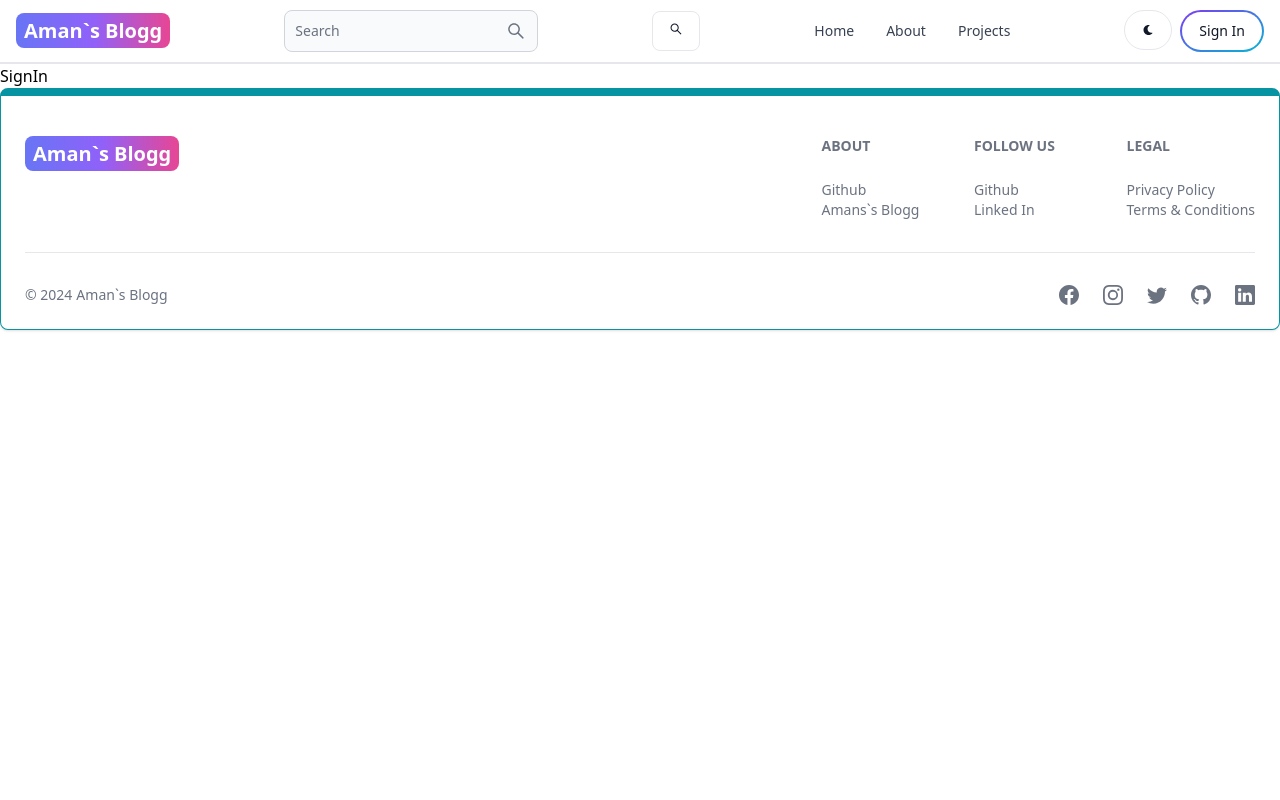
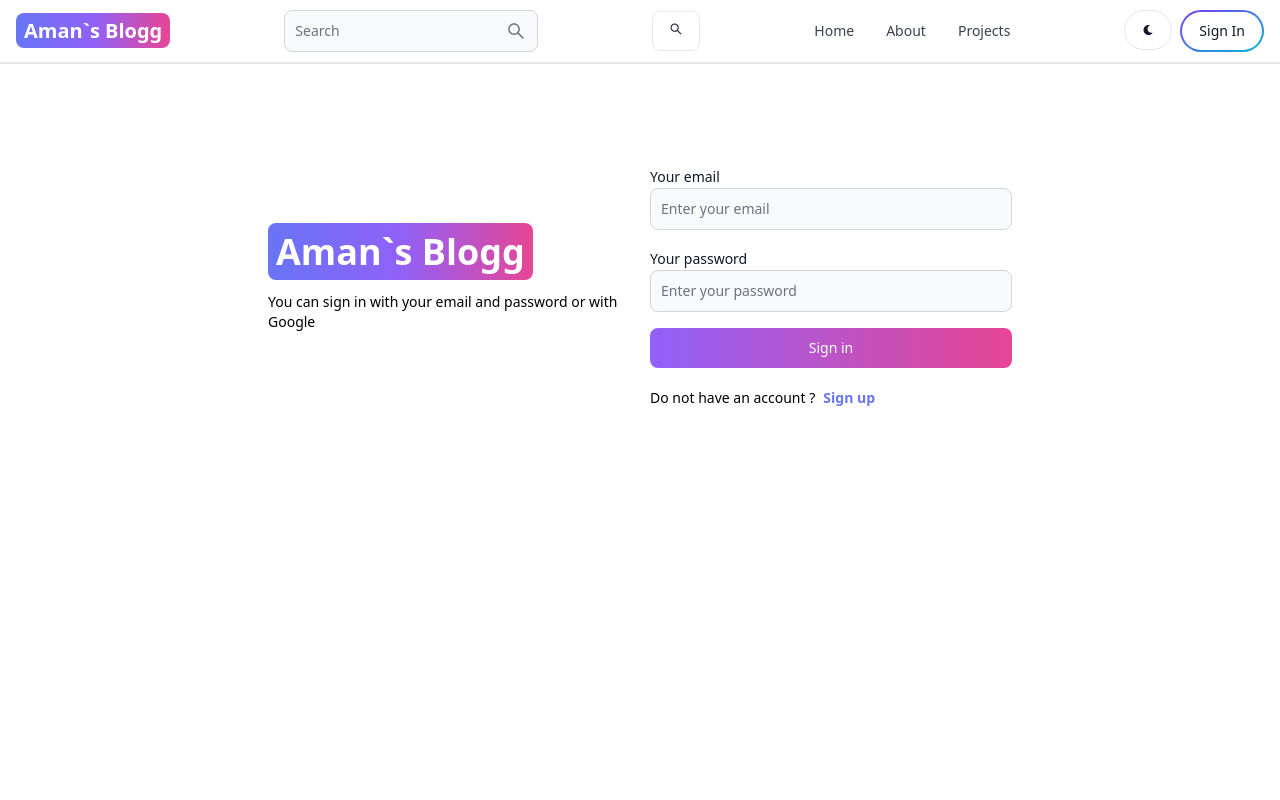
Before and after one commit to Aman06-tech/Blogg, a React (Vite) app in the folder client/: page /sign-in in a window 1280 px wide. Shown: the top 800 px of the page. Built offline with nearby package versions, Linux system fonts and the light colour scheme.

Commit message:
complete signin page and functionality

```diff
--- a/client/src/pages/SignIn.jsx
+++ b/client/src/pages/SignIn.jsx
@@ -1,7 +1,103 @@
 
+import { Alert, Button, Label, Spinner, TextInput } from "flowbite-react";
+import { useState } from "react";
+import { Link, useNavigate } from "react-router-dom";
 
 export default function SignIn() {
+  const [formData, setFormData]=useState({});
+  const [errorMessage, setErrorMessage] = useState(null);
+  const [loading, setLoading] = useState(false);
+  const navigate = useNavigate();
+  const handleChange = (e) =>{
+    setFormData({...formData, [e.target.id]: e.target.value.trim()});
+  };
+  const handleSubmit = async (e) =>{
+    e.preventDefault();
+    if ( !formData.email || !formData.password){
+      return setErrorMessage("Please fill all the fields");
+    }
+    try {
+      setLoading(true);
+      setErrorMessage(null);
+      const res = await fetch('/api/auth/signin',{
+        method: 'POST',
+        headers: {'Content-Type': 'application/json'},
+        body: JSON.stringify(formData),
+      });
+      const data = await res.json();
+      if (data.success === false){
+        return setErrorMessage(data.message);
+      }
+      setLoading(false);
+      if(res.ok){
+        navigate('/');
+      }
+    } catch (error) {
+      setErrorMessage(error.message);
+      setLoading(false);
+    }
+  };
   return (
-    <div>SignIn</div>
-  )
+    <div className="min-h-screen mt-20">
+      <div className="flex p-3 max-w-3xl mx-auto flex-col md:flex-row md:items-center gap-5">
+        {/*left*/}
+        <div className="flex-1">
+          <Link to="/" className="   font-bold dark:text-white text-4xl">
+            <span className="px-2 py-1 bg-gradient-to-r from-indigo-500 via-purple-500 to-pink-500 rounded-lg text-white">
+              Aman`s Blogg
+            </span>
+          </Link>
+          <p className="text-sm mt-5">
+            You can sign in with your email and password or with Google
+          </p>
+        </div>
+        {/*right*/}
+        <div className="flex-1 mt-2">
+          <form className="flex flex-col gap-4" onSubmit={handleSubmit}>
+            <div>
+              <Label value="Your email" />
+              <TextInput
+                type="email"
+                placeholder="Enter your email"
+                id="email"
+                onChange={handleChange}
+              />
+            </div>
+            <div>
+              <Label value="Your password" />
+              <TextInput
+                type="password"
+                placeholder="Enter your password"
+                id="password"
+                onChange={handleChange}
+              />
+            </div>
+            <Button gradientDuoTone="purpleToPink" type="submit" disabled={loading}>
+              {
+                loading ? (
+                  <>
+                  <Spinner size='sm' />
+                  <span className='pl-3'>Loading...</span>
+                  </>
+                ) : "Sign in"
+              }
+            </Button>
+          </form>
+          <div className="flex gap-2 text-sm mt-5">
+            <span>Do not have an account ?</span>
+            <Link to="/sign-up" className="text-indigo-500 font-bold">
+              Sign up
+            </Link>
+          </div>
+          {
+            errorMessage &&(
+              <Alert className="mt-5" color="failure">
+                {errorMessage}
+              </Alert>
+            )
+          }
+        </div>
+      </div>
+    </div>
+  );
 }
```
